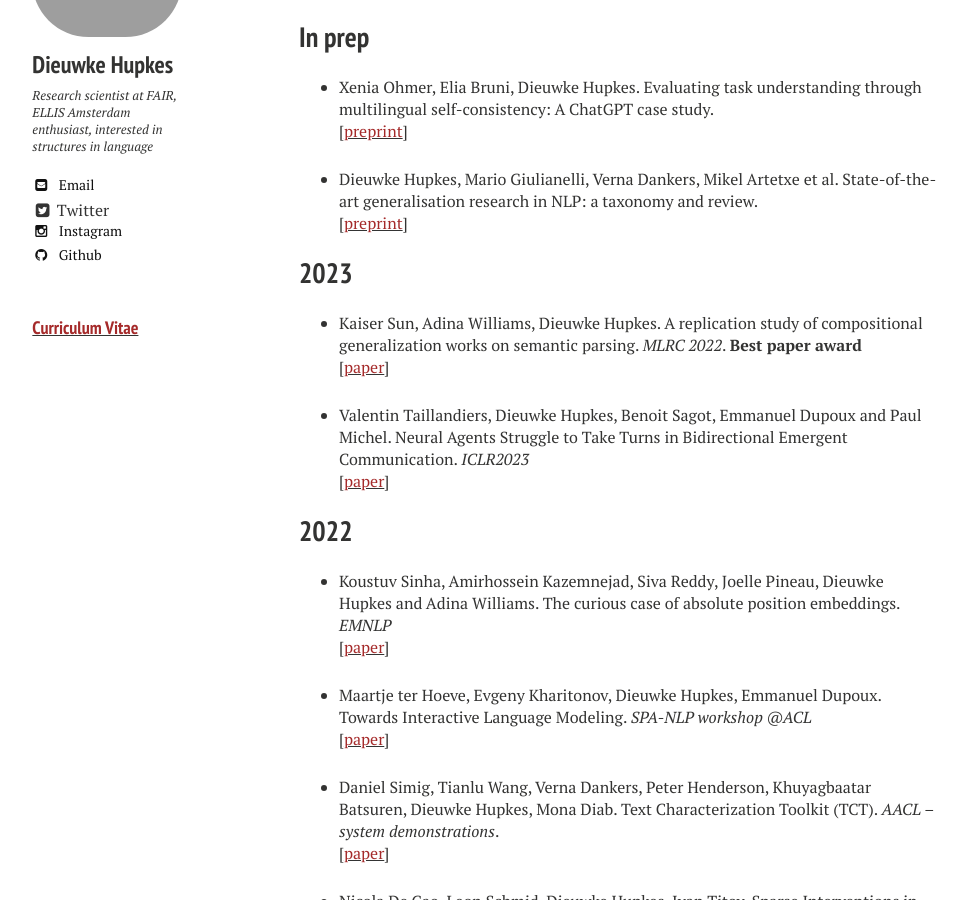
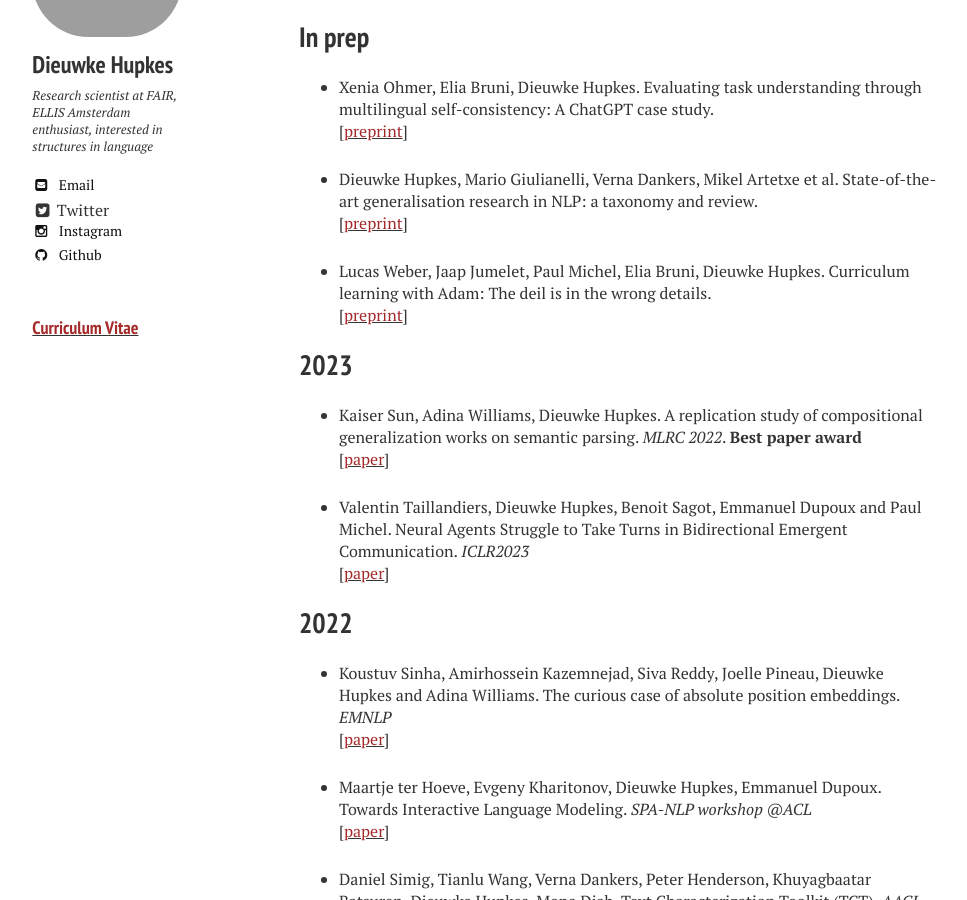
Before and after one commit to dieuwkehupkes/dieuwkehupkes.github.io, a Jekyll site: the page built from publications.md, in a window 1280 px wide and 900 px high, scrolled down 1157 px. Shown: the whole window, without its empty margins (21-988 px from the left). Built offline with Jekyll 4.4.1, drawn with Linux system fonts in a browser that asks for light colours; nearby versions of some CDN libraries.

Commit message:
Add paper Lucas to publications

```diff
--- a/publications.md
+++ b/publications.md
@@ -19,6 +19,9 @@ You can also find me on <a href="https://scholar.google.com/citations?user=tAtSM
 
 * Dieuwke Hupkes, Mario Giulianelli, Verna Dankers, Mikel Artetxe et al. State-of-the-art generalisation research in NLP: a taxonomy and review. \\
 \[[<font color="brown">preprint</font>](https://arxiv.org/abs/2210.03050){:target="blank"}\]
+
+* Lucas Weber, Jaap Jumelet, Paul Michel, Elia Bruni, Dieuwke Hupkes. Curriculum learning with Adam: The deil is in the wrong details.\\
+\[[<font color="brown">preprint</font>](https://arxiv.org/abs/2308.12202){:target="blank"}\]
 
 ## 2023
 
```
